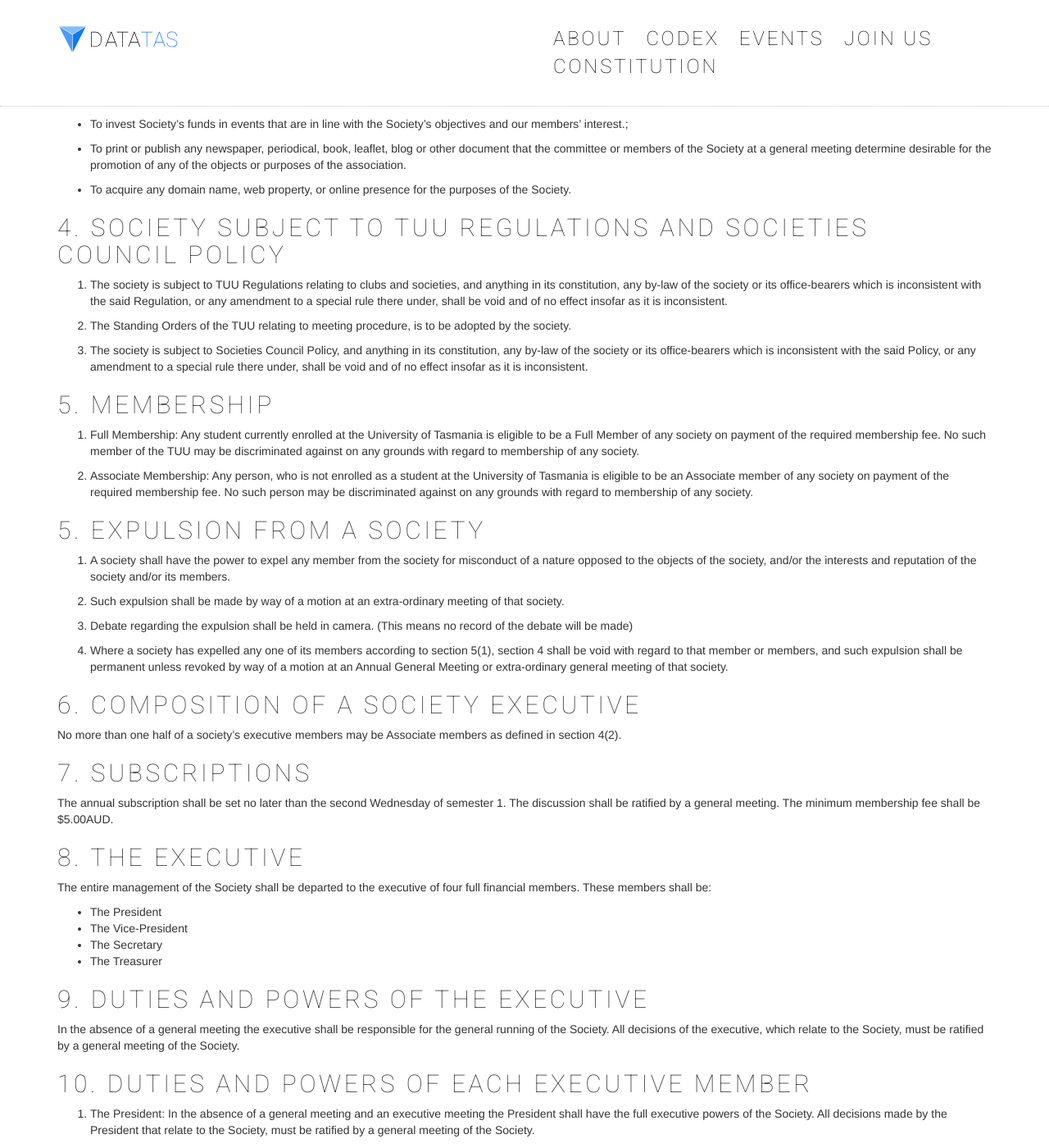
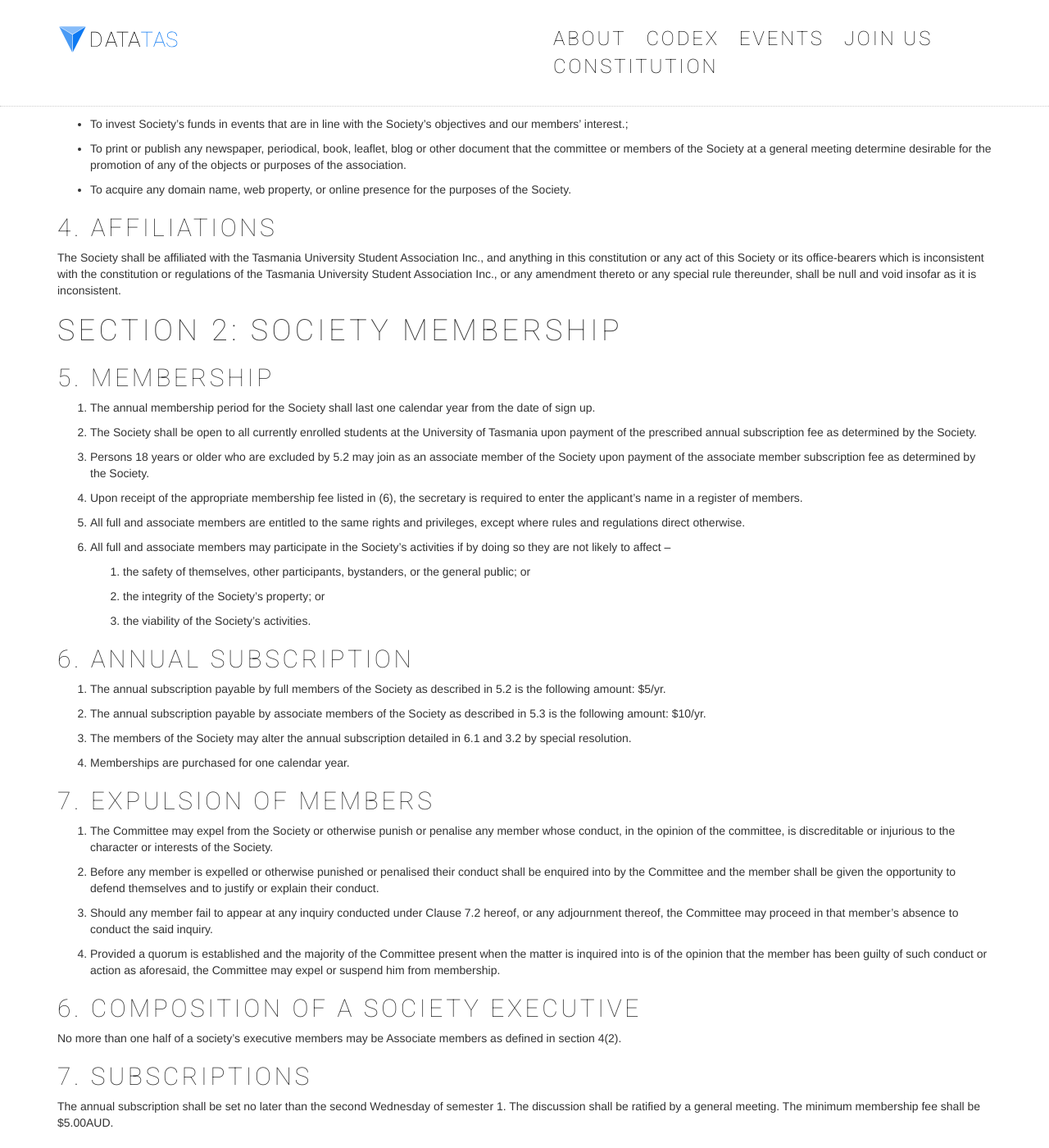
Before and after one commit to datatas/datatas.github.io, a Jekyll site: the page built from constitution/index.md, in a window 1280 px wide and 1400 px high, scrolled down 408 px. Shown: the whole window at 82% size. Built offline with Jekyll 4.4.1, drawn with Linux system fonts in a browser that asks for light colours; nearby versions of some CDN libraries.

Commit message:
Update index.md
Update constitution

```diff
--- a/constitution/index.md
+++ b/constitution/index.md
@@ -24,9 +24,9 @@ The objects and purposes of the Society shall be:
 
 - To provide education and training materials for newcomers to data processing and analysis through organised events (see 3.b), and through the development of an online repository of introductory programming reference materials;
 
--To maintain a list of relevant data sources for members;
+- To maintain a list of relevant data sources for members;
 
--To organise or compete in data-related competitions (e.g, GovHack) as interest arises from members;
+- To organise or compete in data-related competitions (e.g, GovHack) as interest arises from members;
 
 - The acceptance of a gift for any of the objects or purposes of the Society;
 
@@ -36,30 +36,52 @@ The objects and purposes of the Society shall be:
 
 - To acquire any domain name, web property, or online presence for the purposes of the Society.
 
+## 4. Affiliations
 
-## 4. Society Subject to TUU Regulations and Societies Council Policy
+The Society shall be affiliated with the Tasmania University Student Association Inc., and anything in this constitution or any act of this Society or its office-bearers which is inconsistent with the constitution or regulations of the Tasmania University Student Association Inc., or any amendment thereto or any special rule thereunder, shall be null and void insofar as it is inconsistent.
 
-1. The society is subject to TUU Regulations relating to clubs and societies, and anything in its constitution, any by-law of the society or its office-bearers which is inconsistent with the said Regulation, or any amendment to a special rule there under, shall be void and of no effect insofar as it is inconsistent.
-
-2. The Standing Orders of the TUU relating to meeting procedure, is to be adopted by the society.
-
-3. The society is subject to Societies Council Policy, and anything in its constitution, any by-law of the society or its office-bearers which is inconsistent with the said Policy, or any amendment to a special rule there under, shall be void and of no effect insofar as it is inconsistent.
+# Section 2: Society Membership
 
 ## 5. Membership
 
-1. Full Membership: Any student currently enrolled at the University of Tasmania is eligible to be a Full Member of any society on payment of the required membership fee. No such member of the TUU may be discriminated against on any grounds with regard to membership of any society.
+1. The annual membership period for the Society shall last one calendar year from the date of sign up.
 
-2. Associate Membership: Any person, who is not enrolled as a student at the University of Tasmania is eligible to be an Associate member of any society on payment of the required membership fee. No such person may be discriminated against on any grounds with regard to membership of any society.
+2. The Society shall be open to all currently enrolled students at the University of Tasmania upon payment of the prescribed annual subscription fee as determined by the Society.
 
-## 5. Expulsion from a Society
+3. Persons 18 years or older who are excluded by 5.2 may join as an associate member of the Society upon payment of the associate member subscription fee as determined by the Society.
 
-1. A society shall have the power to expel any member from the society for misconduct of a nature opposed to the objects of the society, and/or the interests and reputation of the society and/or its members.
+4. Upon receipt of the appropriate membership fee listed in (6), the secretary is required to enter the applicant’s name in a register of members.
 
-2. Such expulsion shall be made by way of a motion at an extra-ordinary meeting of that society.
+5. All full and associate members are entitled to the same rights and privileges, except where rules and regulations direct otherwise.
 
-3. Debate regarding the expulsion shall be held in camera. (This means no record of the debate will be made)
+6. All full and associate members may participate in the Society’s activities if by doing so they are not likely to affect –
 
-4. Where a society has expelled any one of its members according to section 5(1), section 4 shall be void with regard to that member or members, and such expulsion shall be permanent unless revoked by way of a motion at an Annual General Meeting or extra-ordinary general meeting of that society.
+    1. the safety of themselves, other participants, bystanders, or the general public; or
+
+    2. the integrity of the Society’s property; or
+
+    3. the viability of the Society’s activities.
+
+## 6. Annual Subscription
+
+1. The annual subscription payable by full members of the Society as described in 5.2 is the following amount: $5/yr.
+
+2. The annual subscription payable by associate members of the Society as described in 5.3 is the following amount: $10/yr.
+
+3. The members of the Society may alter the annual subscription detailed in 6.1 and 3.2 by special resolution.
+
+4. Memberships are purchased for one calendar year.
+
+## 7. Expulsion of members
+
+1. The Committee may expel from the Society or otherwise punish or penalise any member whose conduct, in the opinion of the committee, is discreditable or injurious to the character or interests of the Society.
+
+2. Before any member is expelled or otherwise punished or penalised their conduct shall be enquired into by the Committee and the member shall be given the opportunity to defend themselves and to justify or explain their conduct.
+
+3. Should any member fail to appear at any inquiry conducted under Clause 7.2 hereof, or any adjournment thereof, the Committee may proceed in that member's absence to conduct the said inquiry.
+
+4. Provided a quorum is established and the majority of the Committee present when the matter is inquired into is of the opinion that the member has been guilty of such conduct or action as aforesaid, the Committee may expel or suspend him from membership.
+
 
 ## 6. Composition of a Society Executive
 
```
